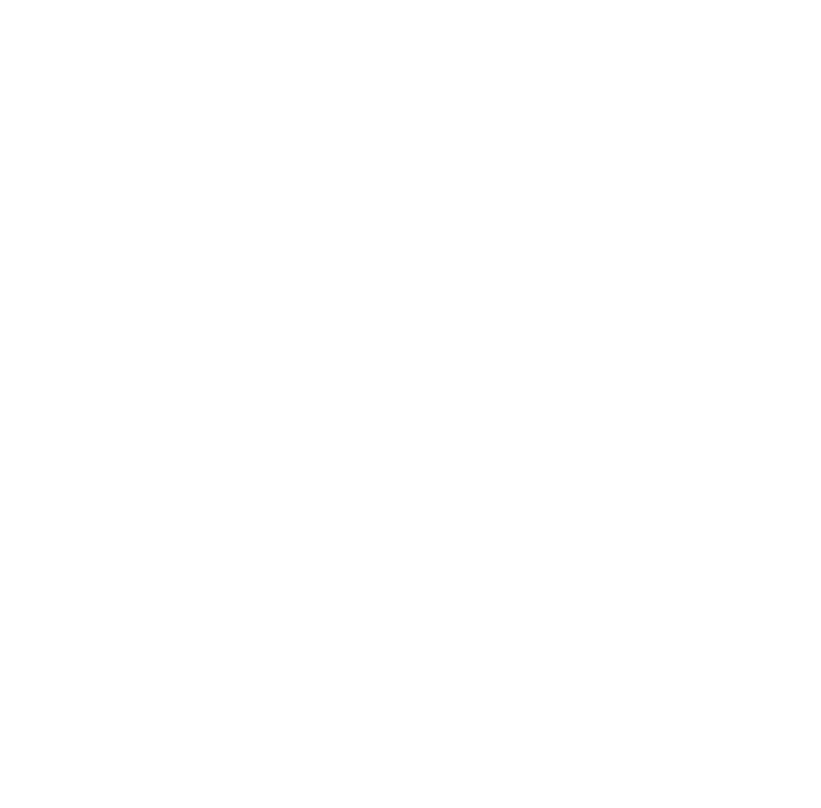
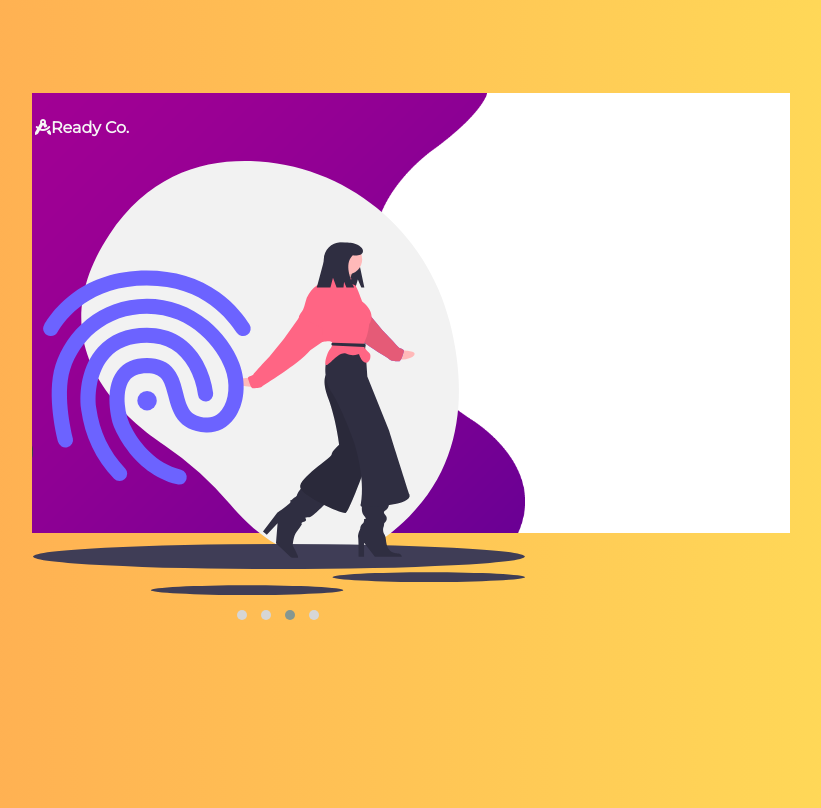
Before and after one commit to ManuelRafaelano/login-html-css, a plain HTML site: page index.html in a window 1280 px wide. Shown: the whole page, without its empty margins (229-1050 px from the left). Drawn offline with nearby package versions, Linux system fonts and the light colour scheme.

Commit message:
second commit

```diff
--- a/css/Style.css
+++ b/css/Style.css
@@ -0,0 +1,59 @@
+/*import fonts from google font*/
+@import url("https://fonts.googleapis.com/css?family=Lobster|Montserrat&display=swap");
+
+html,
+body {
+  height: 100%;
+  overflow: hidden;
+  background: #ffe259;
+  background: var(--mango-gradient);
+}
+/*variables*/
+:root {
+  --primary-gradient: linear-gradient(to right, #4e4376, #2b5876);
+  --mango-gradient: linear-gradient(to right, #ffa751, #ffe259);
+  --text-color: #f7f9f9;
+  --Montserrat: "Montserrat", cursive;
+  --Lobster: "Lobster", cursive;
+  --primary-shadow: 3px 4px 7px rgba(27, 27, 27, 0.534);
+  --boder-color: rgba(0, 0, 0, 0.329);
+}
+.container {
+  display: flex;
+  justify-content: center;
+  align-items: center;
+  height: 98%;
+  max-height: 610px;
+}
+
+.container .panel {
+  width: 60%;
+  height: 72%;
+  box-shadow: var(--primary-gradient);
+}
+
+.row {
+  display: grid;
+  grid-template-columns: 65% 35%;
+  height: 100%;
+  background: #fff;
+}
+
+.liquid {
+  background: url("../assets/Wave.png");
+  background-size: cover;
+  background-repeat: no-repeat;
+}
+
+.liquid h4 {
+  text-align: left;
+  padding: 0.2rem;
+  color: whitesmoke;
+  font-family: var(--Montserrat);
+}
+
+.owl-carousel {
+  width: 100%;
+  height: 320px;
+  max-height: 330px;
+}
--- a/index.html
+++ b/index.html
@@ -5,10 +5,74 @@
     <meta name="viewport" content="width=device-width, initial-scale=1.0" />
     <meta http-equiv="X-UA-Compatible" content="ie=edge" />
     <title>Document</title>
+    <!--Owl-Carousel-->
+    <link
+      rel="stylesheet"
+      href="https://cdnjs.cloudflare.com/ajax/libs/OwlCarousel2/2.3.4/assets/owl.carousel.min.css"
+      integrity="sha256-UhQQ4fxEeABh4JrcmAJ1+16id/1dnlOEVCFOxDef9Lw="
+      crossorigin="anonymous"
+    />
+    <link
+      rel="stylesheet"
+      href="https://cdnjs.cloudflare.com/ajax/libs/OwlCarousel2/2.3.4/assets/owl.theme.default.min.css"
+      integrity="sha256-kksNxjDRxd/5+jGurZUJd1sdR2v+ClrCl3svESBaJqw="
+      crossorigin="anonymous"
+    />
     <!--Font Awesome CDN-->
     <script src="https://kit.fontawesome.com/cd2bba4b98.js"></script>
     <!--Custome Style-->
     <link rel="stylesheet" href="./css/Style.css" />
   </head>
-  <body></body>
+  <body>
+    <div class="container">
+      <div class="panel">
+        <div class="row">
+          <div class="col liquid">
+            <h4><i class="fas fa-drafting-compass"></i>Ready Co.</h4>
+            <!--Owl Carousel-->
+            <div class="owl-carousel owl-theme">
+              <img
+                src="./assets/undraw_authentication_fsn5.svg"
+                alt=""
+                class="login_img"
+              />
+              <img
+                src="./assets/undraw_personal_data_29co.svg"
+                alt=""
+                class="login_img"
+              />
+              <img
+                src="./assets/undraw_fingerprint_swrc.svg"
+                alt=""
+                class="login_img"
+              />
+              <!-- /Owl-Carousel-->
+              <div class="follow">
+                Follow us <i class="fab fa-facebook-f"></i>
+                <i class="fab fa-twitter"></i>
+              </div>
+            </div>
+          </div>
+          <div class="col"></div>
+        </div>
+      </div>
+    </div>
+    <script src="https://code.jquery.com/jquery-3.4.1.min.js"></script>
+    <script
+      src="https://cdnjs.cloudflare.com/ajax/libs/OwlCarousel2/2.3.4/owl.carousel.min.js"
+      integrity="sha256-pTxD+DSzIwmwhOqTFN+DB+nHjO4iAsbgfyFq5K5bcE0="
+      crossorigin="anonymous"
+    ></script>
+    <script>
+      $(document).ready(function() {
+        $(".owl-carousel").owlCarousel({
+          loop: true,
+          autoplay: true,
+          autoplayTimeout: 2000,
+          autoplayHoverPause: true,
+          items: 1
+        });
+      });
+    </script>
+  </body>
 </html>
```
